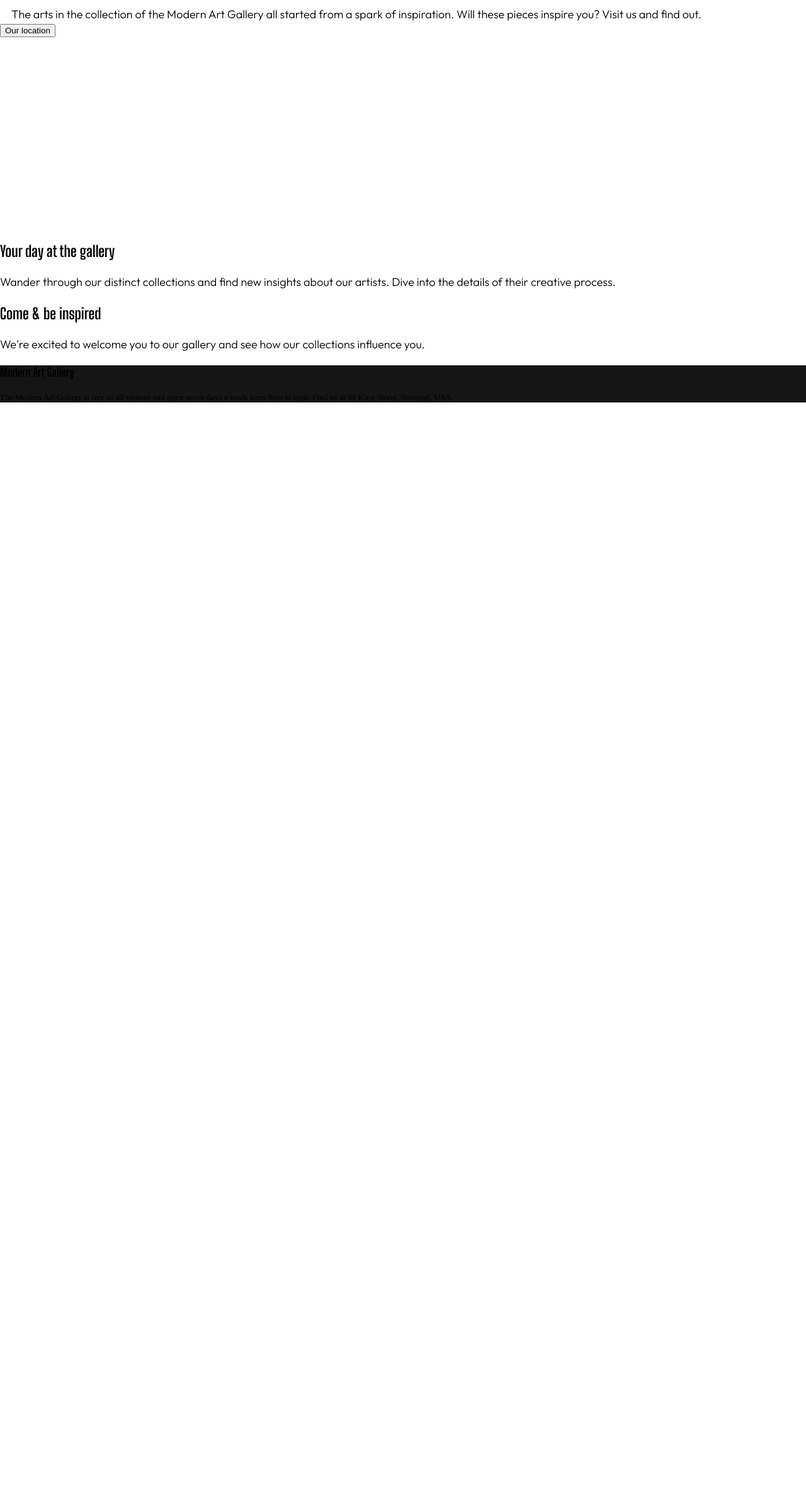
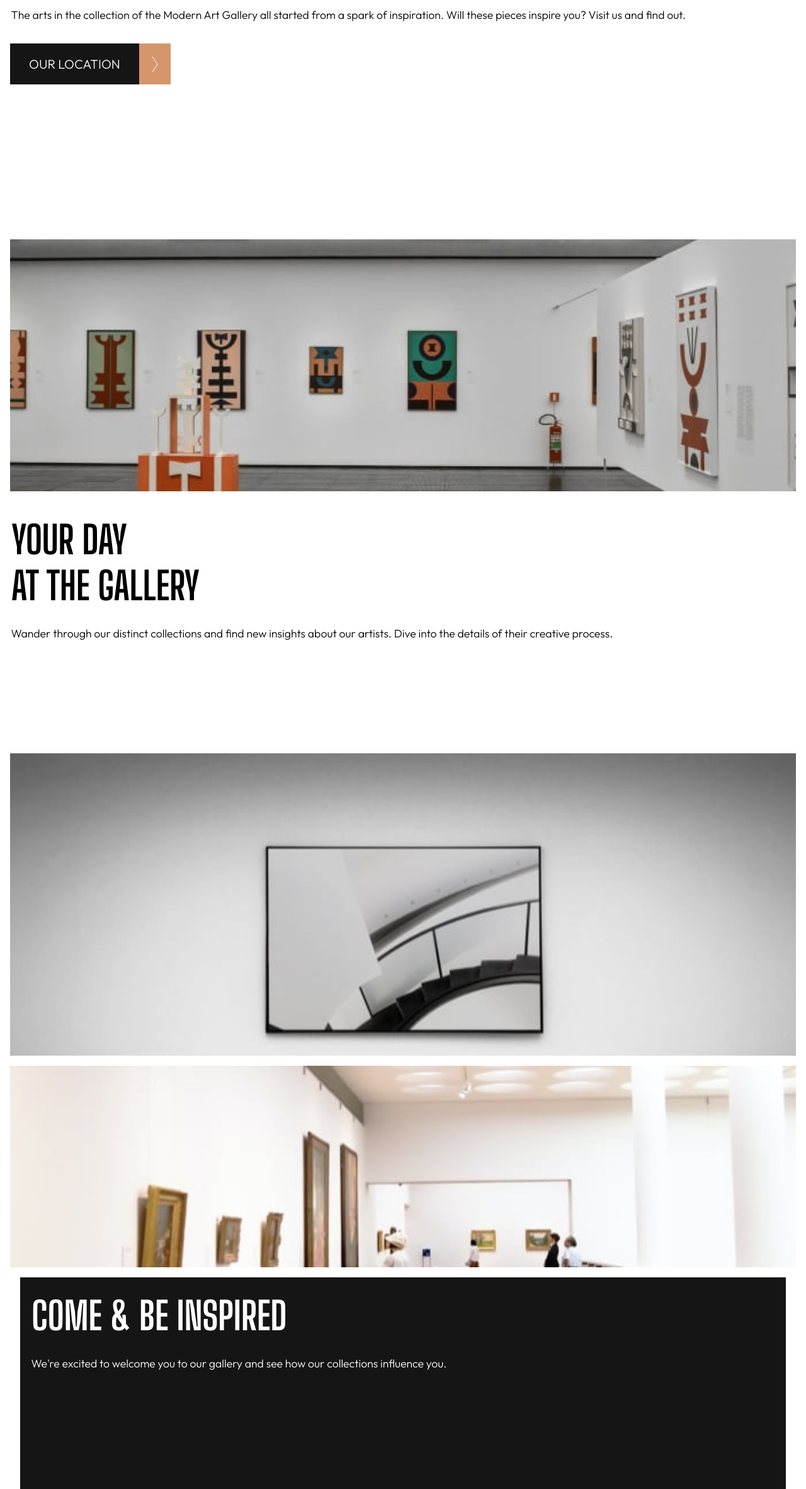
Before and after one commit to alejsdev/art-gallery-website, a plain HTML site: page index.html in a window 1280 px wide. Shown: the part 436-2800 px from the top of the page at 63% size. Before the commit the page ends 1620 px from the top, so only its background shows below. Drawn offline with Linux system fonts and the light colour scheme.

Commit message:
mobile first design

```diff
--- a/index.html
+++ b/index.html
@@ -9,7 +9,8 @@
       href="https://fonts.googleapis.com/css2?family=Big+Shoulders+Display:wght@400;700&family=Outfit:wght@300&display=swap"
       rel="stylesheet"
     />
-
+    <link rel="stylesheet" href="https://cdnjs.cloudflare.com/ajax/libs/font-awesome/6.4.0/css/all.min.css" integrity="sha512-iecdLmaskl7CVkqkXNQ/ZH/XLlvWZOJyj7Yy7tcenmpD1ypASozpmT/E0iPtmFIB46ZmdtAc9eNBvH0H/ZpiBw==" crossorigin="anonymous" referrerpolicy="no-referrer" />
+  </head>
     <link href="styles.css" rel="stylesheet" />
     <title>Frontend Mentor | Art gallery website</title>
   </head>
@@ -26,25 +27,50 @@
         spark of inspiration. Will these pieces inspire you? Visit us and find
         out.
       </p>
-      <button>Our location</button>
+      <button>
+        Our location
+        <span class="arrow-right"
+          ><img src="assets/icon-arrow-right.svg"
+        /></span>
+      </button>
     </section>
     <section>
-      <h2>Your day at the gallery</h2>
+      <div class="image-1"></div>
+      <h2>
+        Your day <br />
+        at the gallery
+      </h2>
       <p>
         Wander through our distinct collections and find new insights about our
         artists. Dive into the details of their creative process.
       </p>
-      <h2>Come &amp; be inspired</h2>
-      <p>
-        We're excited to welcome you to our gallery and see how our collections
-        influence you.
-      </p>
+    </section>
+    <section>
+      <div class="image-2"></div>
+      <div class="image-3"></div>
+    </section>
+    <section>
+      <div class="container-black">
+        <h2>Come &amp; be inspired</h2>
+        <p>
+          We're excited to welcome you to our gallery and see how our
+          collections influence you.
+        </p>
+      </div>
       <footer>
-        <h3>Modern Art Gallery</h3>
-        <small
-          >The Modern Art Gallery is free to all visitors and open seven days a
-          week from 8am to 9pm. Find us at 99 King Street, Newport, USA.</small
-        >
+        <h3>
+          Modern <br />
+          Art Gallery
+        </h3>
+        <p>
+          The Modern Art Gallery is free to all visitors and open seven days a
+          week from 8am to 9pm. Find us at 99 King Street, Newport, USA.
+        </p>
+        <div class="social-media">
+          <i class="fa-brands fa-square-facebook"></i>
+          <i class="fa-brands fa-instagram"></i>
+          <i class="fa-brands fa-twitter"></i>
+        </div>
       </footer>
     </section>
   </body>
--- a/styles.css
+++ b/styles.css
@@ -20,25 +20,38 @@ h1,
 h2,
 h3 {
   font-family: "Big Shoulders Display", cursive;
+  margin: 0;
+  padding: 0.4em 0.3em;
+  text-transform: uppercase;
 }
 
 h1 {
-  font-size: 60px;
-  text-transform: uppercase;
-  margin: 0;
-  padding: 0.5em 0.2em;
+  font-size: 4rem;
   font-weight: 700;
+}
+
+h2 {
+  font-size: 3.8rem;
+}
+
+h3 {
+  padding: 1em 0.5em;
 }
 
 p {
   font-family: "Outfit", sans-serif;
-  font-size: 18px;
+  font-size: 1.1rem;
   margin: 0;
   line-height: 30px;
+  padding: 0 1em;
 }
 
-.intro p {
-  padding: 0 1em;
+button {
+  color: var(--main-white-color);
+  text-transform: uppercase;
+  font-family: "Outfit", sans-serif;
+  font-size: 20px;
+  font-weight: 400;
 }
 
 /* Layout */
@@ -47,23 +60,87 @@ section {
   height: 100vh;
 }
 
+/* Intro section */
+
 .container {
   display: flex;
   flex-direction: column;
   height: 100vh;
 }
 
-.black {
-  display: none;
-}
-
 .image {
-  background-image: url("./assets/desktop/image-hero.jpg");
+  background-image: url("./assets/mobile/image-hero@2x.jpg");
   background-size: cover;
   background-position: center;
   height: 30%;
 }
 
+button {
+  border: none;
+  background-color: var(--main-black-color);
+  padding: 1em 4em 1em 1.5em;
+  margin: 1.5em 0.8em;
+  cursor: pointer;
+  position: relative;
+}
+
+.arrow-right {
+  background-color: var(--main-orange-color);
+  height: 100%;
+  position: absolute;
+  right: 0;
+  top: 0;
+  display: flex;
+  align-items: center;
+  padding: 0em 1em;
+}
+
+/* Main section */
+.image,
+.image-1,
+.image-2,
+.image-3 {
+  background-size: cover;
+  background-position: center;
+}
+
+.image-1 {
+  background-image: url(assets/mobile/image-grid-1@2x.jpg);
+  height: 50%;
+  margin: 1em;
+}
+
+.image-2 {
+  background-image: url(assets/mobile/image-grid-2@2x.jpg);
+  height: 60%;
+  margin: 1em;
+}
+
+.image-3 {
+  background-image: url(assets/mobile/image-grid-3@2x.jpg);
+  height: 40%;
+  margin: 1em;
+}
+
+.container-black {
+  background-color: var(--main-black-color);
+  color: var(--main-white-color);
+  height: 50%;
+  margin: 2em;
+}
+
 footer {
   background-color: var(--main-black-color);
+  color: var(--main-white-color);
+  font-size: 2rem;
 }
+
+.social-media {
+  padding: 2em 1em;
+  display: flex;
+  gap: 20px;
+}
+
+i {
+    font-size: 1.5rem;
+}
```
